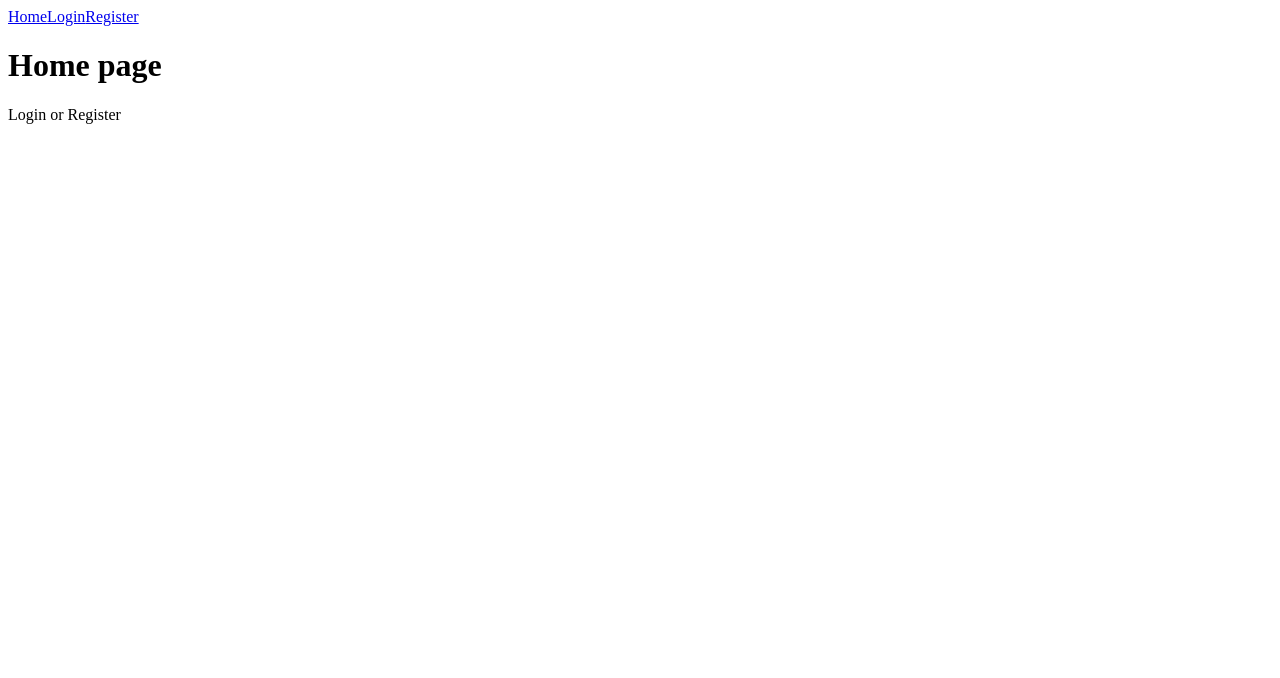
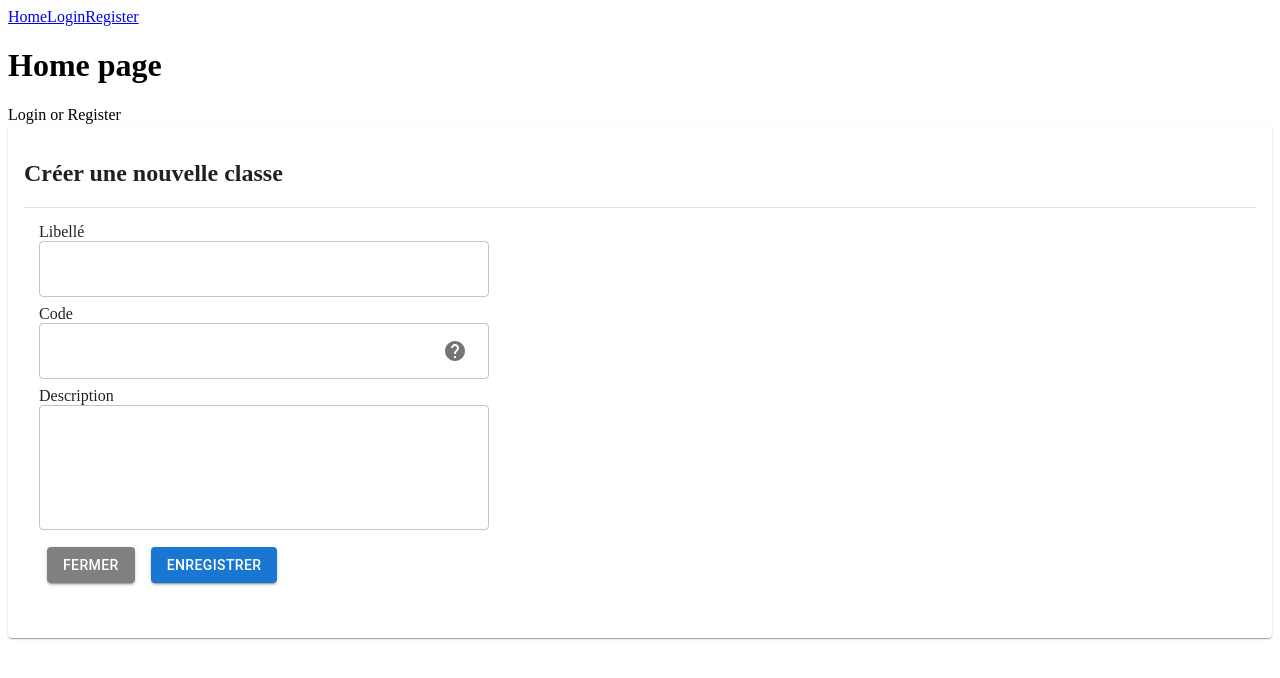
Before and after one commit to Kodians/assessment-manager, a React (Create React App) app in the folder front/: page / in a window 1280 px wide. Shown: the top 678 px of the page. Built offline with nearby package versions, Linux system fonts and the light colour scheme.

Commit message:
Add and edit classForm

```diff
--- a/front/src/components/classes/addAndEditClassForm.tsx
+++ b/front/src/components/classes/addAndEditClassForm.tsx
@@ -1,5 +1,98 @@
 import React from 'react'
 
+import HelpIcon from '@mui/icons-material/Help'
+import {
+  Button,
+  CardActions,
+  CardContent,
+  Divider,
+  IconButton,
+  InputAdornment,
+  TextField,
+  Tooltip,
+} from '@mui/material'
+import Card from '@mui/material/Card'
+
 export const AddAndEditClassForm = () => {
-  return <div>AddAndEditForm</div>
+  const [name, setName] = React.useState({
+    label: '',
+    code: '',
+    description: '',
+  })
+  const handleLabelChange = (event: React.ChangeEvent<HTMLInputElement>) => {
+    const { value } = event.target
+    setName({ ...name, label: value })
+  }
+
+  const handleCodeChange = (event: React.ChangeEvent<HTMLInputElement>) => {
+    const { value } = event.target
+    setName({ ...name, code: value })
+  }
+
+  const handleDescriptionChange = (event: React.ChangeEvent<HTMLInputElement>) => {
+    const { value } = event.target
+    setName({ ...name, description: value })
+  }
+
+  const handleSubmit = (event: React.FormEvent<HTMLFormElement>) => {
+    event.preventDefault()
+    setName({ label: '', code: '', description: '' })
+  }
+  const onClose = () => void 0
+  return (
+    <Card>
+      <CardContent>
+        <h2>Créer une nouvelle classe</h2>
+        <Divider />
+        <div style={{ display: 'flex', margin: '15px' }}>
+          <form
+            onSubmit={handleSubmit}
+            style={{
+              display: 'grid',
+              justifyItems: 'start',
+            }}
+          >
+            <label>Libellé</label>
+            <TextField style={{ width: '450px' }} value={name.label} onChange={handleLabelChange} sx={{ mb: 1 }} />
+            <label>Code</label>
+            <TextField
+              style={{ width: '450px' }}
+              value={name.code}
+              onChange={handleCodeChange}
+              InputProps={{
+                endAdornment: (
+                  <InputAdornment position="end">
+                    <Tooltip title="Le code est utilisé pour rattacher les étudiants à une classe lors de leur inscription, choisissez le bien">
+                      <IconButton>
+                        <HelpIcon />
+                      </IconButton>
+                    </Tooltip>
+                  </InputAdornment>
+                ),
+              }}
+              sx={{ mb: 1 }}
+            />
+            <label>Description</label>
+            <TextField
+              style={{ width: '450px' }}
+              value={name.description}
+              onChange={handleDescriptionChange}
+              multiline
+              rows={4}
+              sx={{ mb: 1 }}
+            />
+            <Divider />
+            <CardActions sx={{ display: 'flex', justifyContent: 'flex-end', mb: 1, mr: 1 }}>
+              <Button variant="contained" onClick={onClose} sx={{ mr: 1, backgroundColor: 'gray' }}>
+                Fermer
+              </Button>
+              <Button type="submit" variant="contained">
+                Enregistrer
+              </Button>
+            </CardActions>
+          </form>
+        </div>
+      </CardContent>
+    </Card>
+  )
 }
--- a/front/src/pages/home.tsx
+++ b/front/src/pages/home.tsx
@@ -1,6 +1,7 @@
 import React from 'react'
 
 import { Auth } from '@components'
+import { AddAndEditClassForm } from '@components'
 import { useAuth } from '@hooks'
 
 export const Home: React.FC = () => {
@@ -11,6 +12,7 @@ export const Home: React.FC = () => {
       <h1>Home page</h1>
       {user && <h2>Hello {user.username}</h2>}
       <Auth />
+      <AddAndEditClassForm />
     </div>
   )
 }
--- a/package.json
+++ b/package.json
@@ -17,6 +17,7 @@
     "prepare": "husky install"
   },
   "dependencies": {
+    "@mui/icons-material": "^5.11.16",
     "axios": "^0.25.0",
     "moment": "^2.29.1"
   },
```
Also changed, not shown: 2 other files (tests, documents, lock files or other folders).
